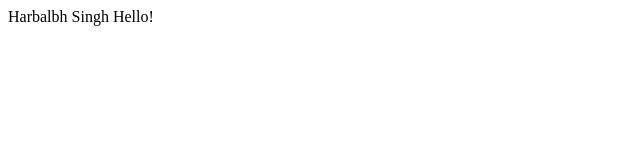
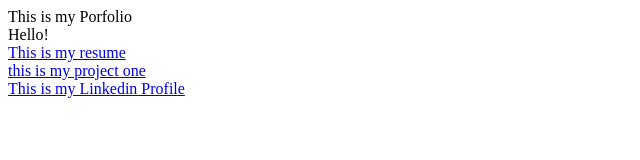
Before and after one commit to itsharry01/Myself, a plain HTML site: page index.html in a window 1280 px wide. Shown: the whole page, without its empty margins (0-640 px from the left). Drawn offline with Linux system fonts and the light colour scheme.

Commit message:
Update index.html

```diff
--- a/index.html
+++ b/index.html
@@ -1,9 +1,25 @@
 <html>
   <head>
     <title>Harbalbh Singh</title>
-  Harbalbh Singh
+    <link rel="stylesheet" href="index.css">
   </head>
   <body>
-      Hello!
+    <header>This is my Porfolio</header>
+    <div class="body">
+        Hello!
+
+        <div class="resume">
+          <a href="https://google.com" target=”new”>This is my resume</a>
+        </div>
+
+        <div class="project-1">
+          <a href="https://itsharry01.github.io/College-Website-Project/" target=”new”>this is my project one</a>
+        </div>
+
+        <div class="linkedin">
+            <a href="https://www.linkedin.com/in/harbalbh-singh" target="_blank">This is my Linkedin Profile</a>
+        </div>
+    </div>
+
   </body>
 </html>
```
